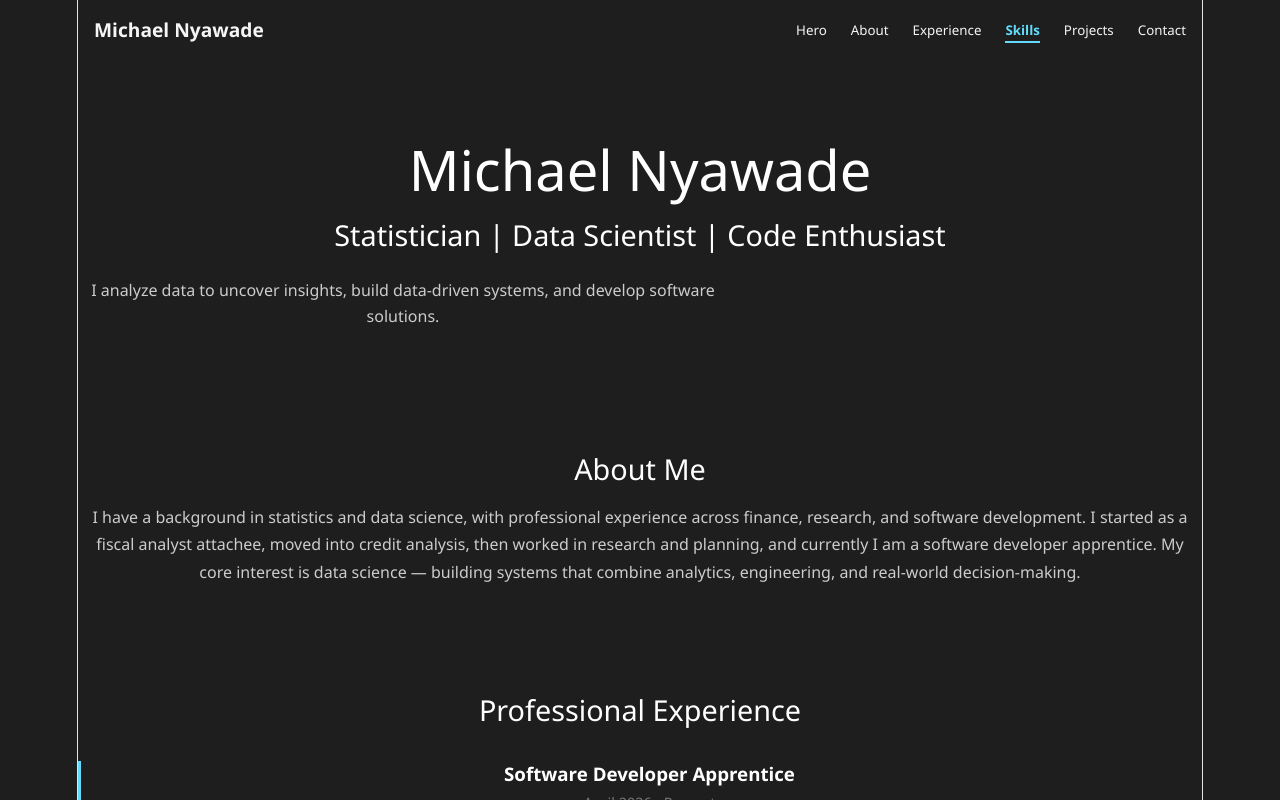
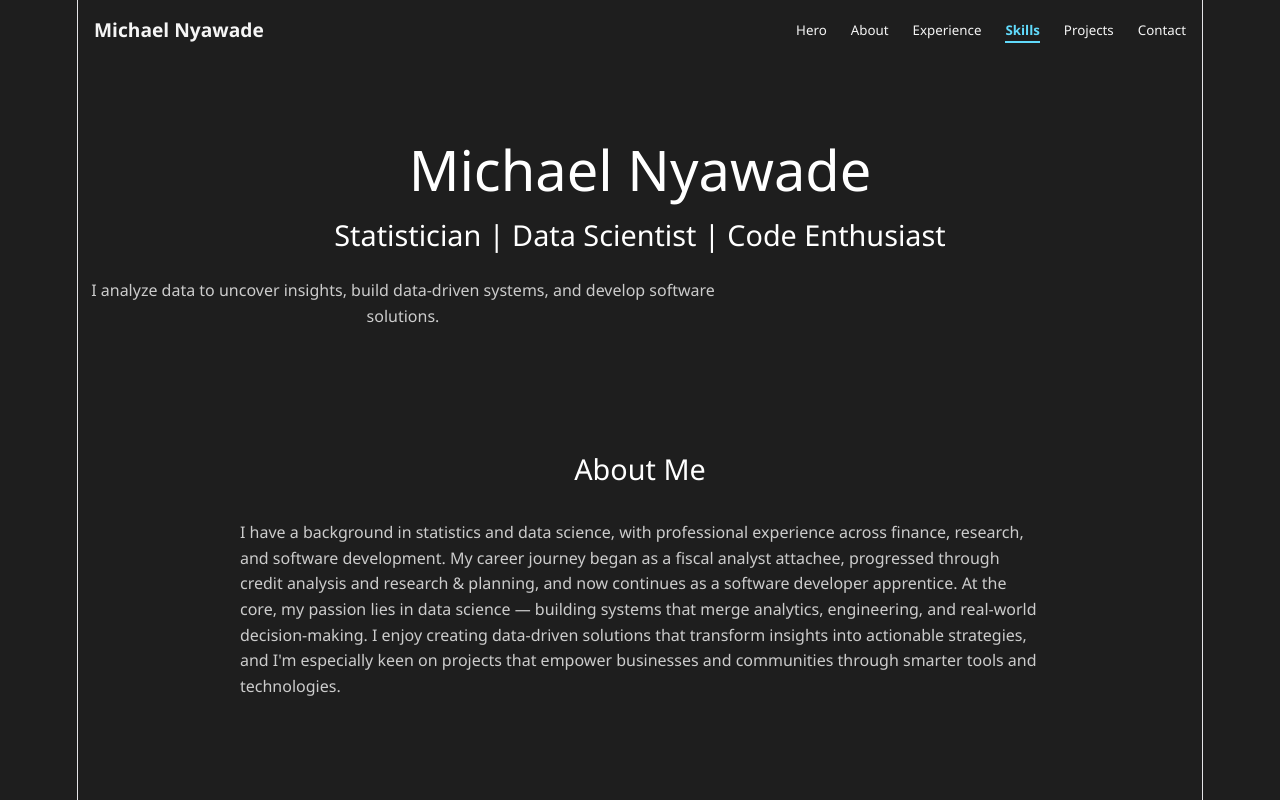
Before and after one commit to Michael-Nyawade/Michael-Nyawade.github.io, a React (Vite) app: page / in a window 1280 px wide. Shown: the top 800 px of the page. Built offline with nearby package versions, Linux system fonts and the light colour scheme.

Commit message:
Updated About section with professional summary

```diff
--- a/src/sections/About.jsx
+++ b/src/sections/About.jsx
@@ -1,17 +1,28 @@
+import React from "react";
+
 export default function About() {
   return (
-    <section id="about" data-aos="fade-up" style={{ padding: "3rem 0" }}>
+    <section id="about" style={{ padding: "3rem 1rem", textAlign: "center" }}>
       <h2>About Me</h2>
-
-      <p style={{ lineHeight: 1.7, marginTop: "1rem" }}>
-        I have a background in statistics and data science, with professional
-        experience across finance, research, and software development.
-        I started as a fiscal analyst attachee, moved into credit analysis,
-        then worked in research and planning, and currently I am a software
-        developer apprentice.
-        My core interest is data science — building systems that combine
-        analytics, engineering, and real-world decision-making.
-      </p>
+      <div
+        style={{
+          maxWidth: "800px",
+          margin: "2rem auto 0",
+          textAlign: "left",
+          lineHeight: 1.6,
+        }}
+      >
+        <p>
+          I have a background in statistics and data science, with professional experience
+          across finance, research, and software development. My career journey began as a fiscal
+          analyst attachee, progressed through credit analysis and research & planning, and
+          now continues as a software developer apprentice. At the core, my passion lies in
+          data science — building systems that merge analytics, engineering, and real-world
+          decision-making. I enjoy creating data-driven solutions that transform insights
+          into actionable strategies, and I'm especially keen on projects that empower
+          businesses and communities through smarter tools and technologies.
+        </p>
+      </div>
     </section>
   );
 }
```
